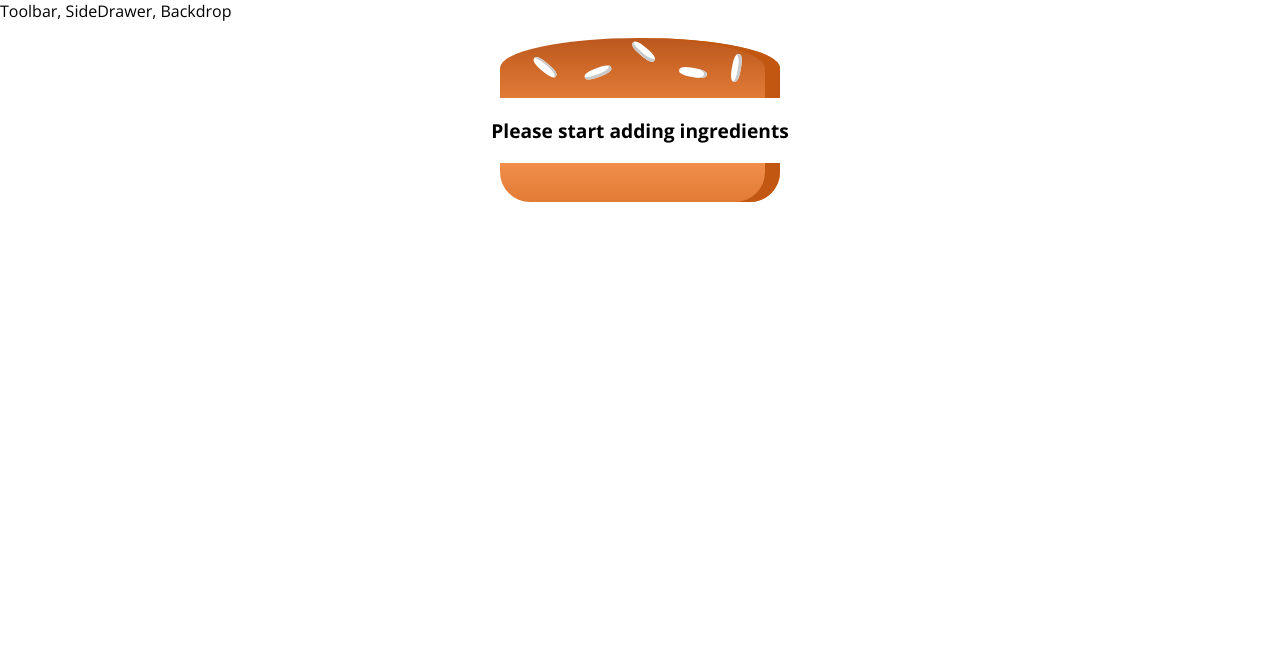
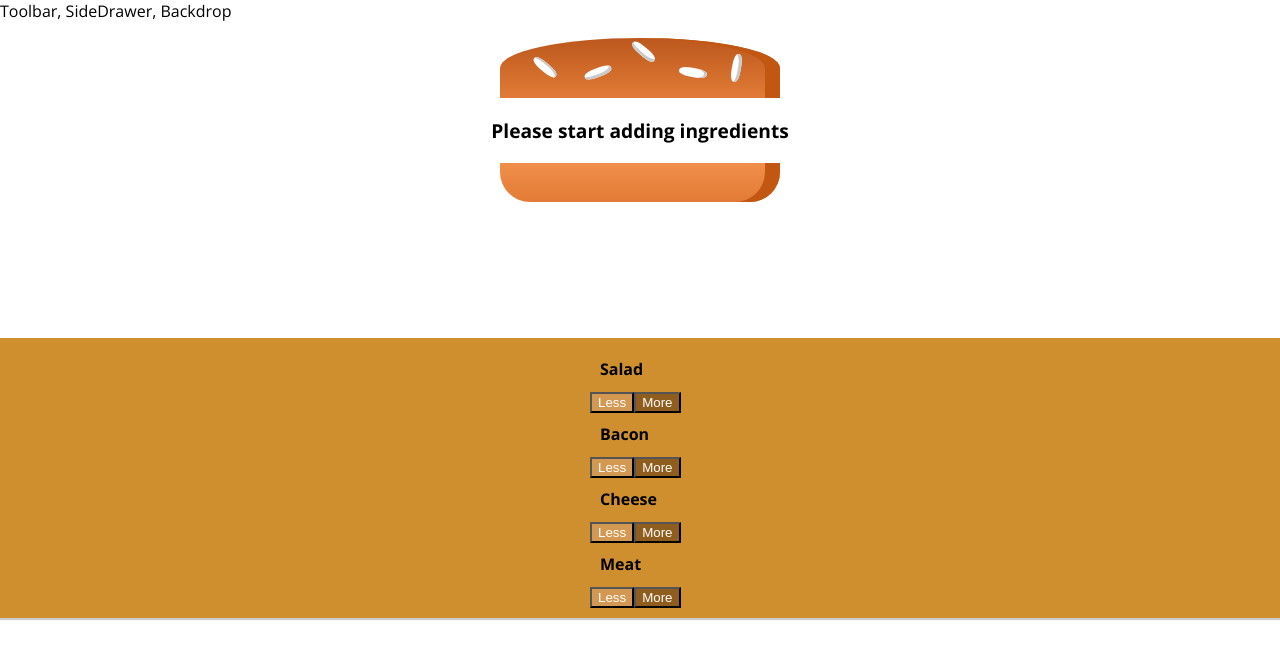
Before and after one commit to zdrale/Burger, a React app: page / in a window 1280 px wide. Shown: the top 658 px of the page. Built offline with nearby package versions, Linux system fonts and the light colour scheme.

Commit message:
Added UI for controling ingredients

```diff
--- a/src/components/Burger/BuildControls/BuildControl/BuildControl.css
+++ b/src/components/Burger/BuildControls/BuildControl/BuildControl.css
@@ -0,0 +1,39 @@
+
+.BuildControl button:disabled {
+    background-color: #AC9980;
+    border: 1px solid #7E7365;
+    color: #ccc;
+    cursor: default;
+}
+
+.BuildControl button:hover:disabled {
+    background-color: #AC9980;
+    color: #ccc;
+    cursor: not-allowed;
+}
+
+.Label {
+    padding: 10px;
+    font-weight: bold;
+    width: 80px;
+}
+
+.BuildControl .Less {
+    background-color: #D39952;
+    color: white;
+}
+
+.BuildControl .More {
+    background-color: #8F5E1E;
+    color: white;
+}
+
+.BuildControl .Less:hover, .BuildControl .Less:active {
+    background-color: #DAA972;
+    color: white;
+}
+
+.BuildControl .More:hover,.BuildControl .More:active {
+    background-color: #99703F;
+    color: white;
+}
--- a/src/components/Burger/BuildControls/BuildControl/BuildControl.js
+++ b/src/components/Burger/BuildControls/BuildControl/BuildControl.js
@@ -1,11 +1,14 @@
 import React from "react";
+import classes from "./BuildControl.css";
 
-const buildControl = (props) => {
-  <div>
-    <div>{props.label}</div>
-    <button>Less</button>
-    <button>More</button>
-  </div>;
+const BuildControl = (props) => {
+  return (
+    <div className={classes.BuildControl}>
+      <div className={classes.Label}>{props.label}</div>
+      <button className={classes.Less}>Less</button>
+      <button className={classes.More}>More</button>
+    </div>
+  );
 };
 
-export default buildControl;
+export default BuildControl;
--- a/src/components/Burger/BuildControls/BuildControls.js
+++ b/src/components/Burger/BuildControls/BuildControls.js
@@ -1,7 +1,22 @@
 import React from "react";
+import classes from "./BuildControls.css";
+import BuildControl from "./BuildControl/BuildControl";
 
-const buildControls = () => {
-  <div></div>;
+const controls = [
+  { label: "Salad", type: "salad" },
+  { label: "Bacon", type: "bacon" },
+  { label: "Cheese", type: "cheese" },
+  { label: "Meat", type: "meat" },
+];
+
+const BuildControls = () => {
+  return (
+    <div className={classes.BuildControls}>
+      {controls.map((ctrl) => (
+        <BuildControl key={ctrl.label} label={ctrl.label} />
+      ))}
+    </div>
+  );
 };
 
-export default buildControls;
+export default BuildControls;
--- a/src/containers/BurgerBuilder.js
+++ b/src/containers/BurgerBuilder.js
@@ -1,6 +1,7 @@
 import React, { Component } from "react";
 import Auxilery from "../hoc/Auxilery";
 import Burger from "../components/Burger/Burger";
+import BuildControls from "../components/Burger/BuildControls/BuildControls";
 
 class BurgerBuilder extends Component {
   state = {
@@ -15,6 +16,7 @@ class BurgerBuilder extends Component {
     return (
       <Auxilery>
         <Burger ingredients={this.state.ingredients} />
+        <BuildControls />
       </Auxilery>
     );
   }
```
